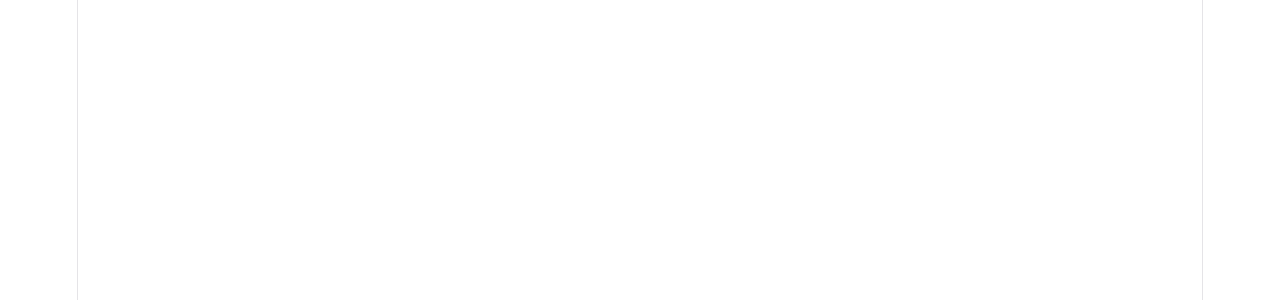
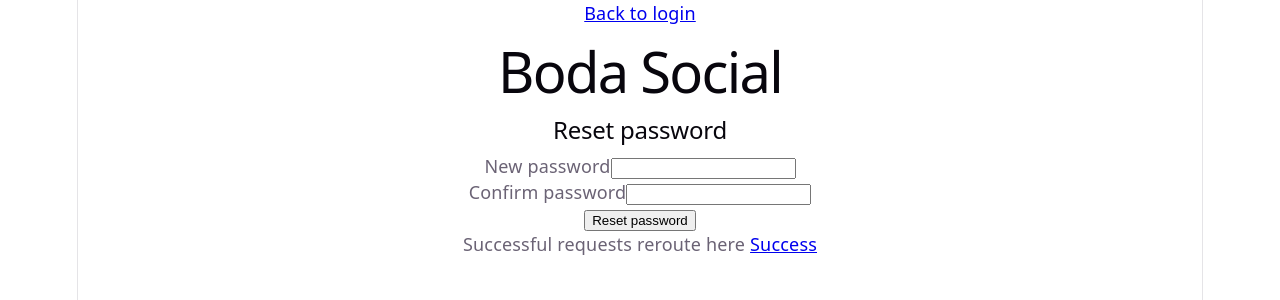
Before and after one commit to johnbogar/wedding-app, a React app in the folder frontend/: page /reset-password in a window 1280 px wide. Before the commit this address had no page. Shown: the top 300 px of the page. Built offline with nearby package versions, Linux system fonts and the light colour scheme; the HTML template or start-up script is replaced by a standard one.

Commit message:
Add Home page with profile dropdown and feed tab toggle

```diff
--- a/frontend/src/App.jsx
+++ b/frontend/src/App.jsx
@@ -3,6 +3,8 @@ import Login from './pages/Login'
 import CreateAccount from './pages/CreateAccount'
 import ForgotPassword from './pages/ForgotPassword'
 import VerifyCode from './pages/VerifyCode'
+import ResetPassword from './pages/ResetPassword'
+import Home from './pages/Home'
 
 function App() {
   return (
@@ -12,6 +14,8 @@ function App() {
         <Route path="/create-account" element={<CreateAccount />} />
         <Route path="/forgot-password" element={<ForgotPassword />} />
         <Route path="/verify-code" element={<VerifyCode />} />
+        <Route path="/reset-password" element={<ResetPassword />} />
+        <Route path="/home" element={<Home />} />
       </Routes>
     </BrowserRouter>
   )
--- a/frontend/src/pages/ForgotPassword.jsx
+++ b/frontend/src/pages/ForgotPassword.jsx
@@ -12,7 +12,7 @@ function ForgotPassword() {
                     <label>Email</label>
                     <input type="email" />
                 </div>
-                <button type="submit">Get code</button>
+            <button type="submit">Get code</button>
             </form>
             <label>Successful requests reroute here </label>
             <Link to="/verify-code">Success</Link>
--- /dev/null
+++ b/frontend/src/pages/Home.jsx
@@ -0,0 +1,43 @@
+import { useState } from 'react'
+import { Link } from 'react-router-dom'
+
+function Home() {
+  const [isDropdownOpen, setIsDropdownOpen] = useState(false)
+  const [activeTab, setActiveTab] = useState('photos')
+
+  return (
+    <div>
+      <div>
+        <h1>Boda Social</h1>
+        <span>☰</span>
+        <button onClick={() => setIsDropdownOpen(!isDropdownOpen)}>
+          Profile
+        </button>
+
+        {isDropdownOpen && (
+          <div>
+            <Link to="/profile">Profile</Link>
+            <br />
+            <Link to="/settings">Settings</Link>
+            <br />
+            <Link to="/">Logout</Link>
+          </div>
+        )}
+      </div>
+
+      <div>
+        <button onClick={() => setActiveTab('photos')}>Photos</button>
+        <button onClick={() => setActiveTab('activities')}>Activities</button>
+      </div>
+
+      <button>+ Post</button>
+
+      <div>
+        {activeTab === 'photos' && <p>Photo feed goes here</p>}
+        {activeTab === 'activities' && <p>Activity feed goes here</p>}
+      </div>
+    </div>
+  )
+}
+
+export default Home
--- a/frontend/src/pages/Login.jsx
+++ b/frontend/src/pages/Login.jsx
@@ -19,6 +19,10 @@ function Login() {
       <Link to="/create-account">No account? Create one</Link>
       <br />
       <Link to="/forgot-password">Forgot password?</Link>
+      <br />
+      <label>Successful logins reroute here </label>
+      <br />
+        <Link to="/home">Success</Link>
     </div>
   )
 }
--- /dev/null
+++ b/frontend/src/pages/ResetPassword.jsx
@@ -0,0 +1,26 @@
+import { Link } from 'react-router-dom'
+
+function ResetPassword() {
+    return (
+        <div>
+            <Link to="/">Back to login</Link>
+            <h1>Boda Social</h1>
+            <h2>Reset password</h2>
+            <form>
+                <div>
+                    <label>New password</label>
+                    <input type="password" />
+                </div>
+                <div>
+                    <label>Confirm password</label>
+                    <input type="password" />
+                </div>
+                <button type="submit">Reset password</button>
+            </form>
+            <label>Successful requests reroute here </label>
+            <Link to="/">Success</Link>
+        </div>
+    )
+}
+
+export default ResetPassword
--- a/frontend/src/pages/VerifyCode.jsx
+++ b/frontend/src/pages/VerifyCode.jsx
@@ -6,12 +6,18 @@ function VerifyCode() {
             <Link to="/forgot-password">Back to forgot password</Link>
             <h1>Boda Social</h1>
             <form>
-                <h2>Enter verification code</h2>
-                <input type="text" />
+                <div>
+                    <h2>Enter verification code</h2>
+                    <input type="text" />
+                </div>
                 <button type="submit">Verify code</button>
-                <h4>Didn't get a code?</h4>
-                <Link to="/forgot-password">Resend code</Link>
+                <div>
+                    <h4>Didn't get a code?</h4>
+                    <Link to="/forgot-password">Resend code</Link>
+                </div>
             </form>
+            <label>Successful requests reroute here </label>
+            <Link to="/reset-password">Success</Link>
         </div>
     )
 }
```
